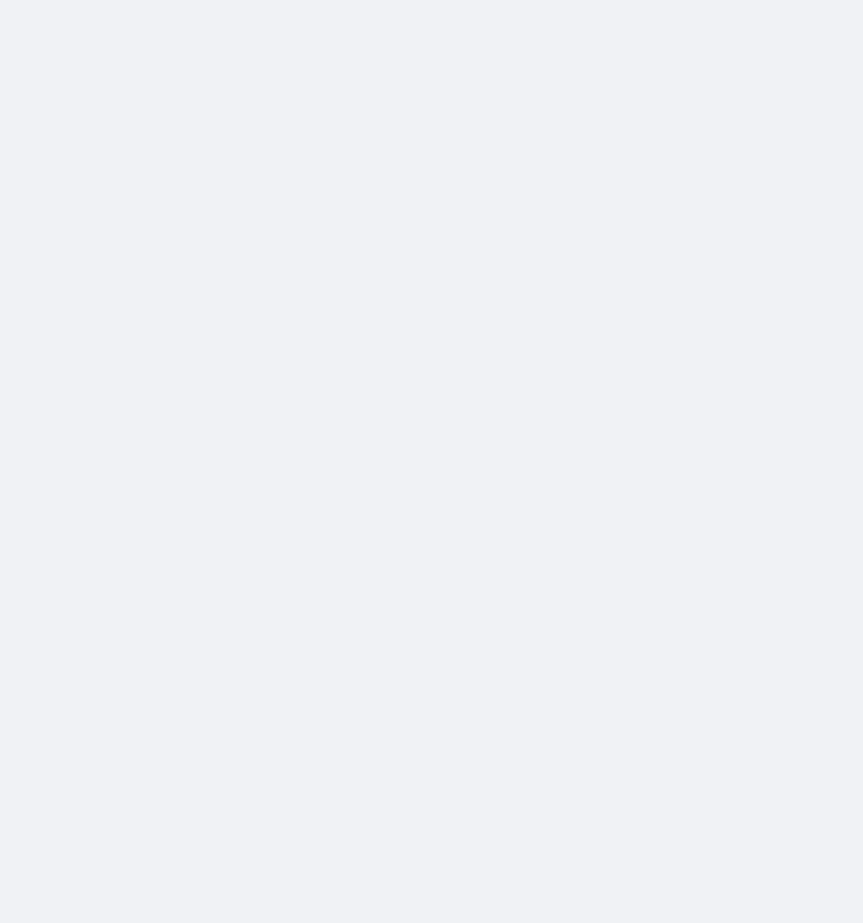
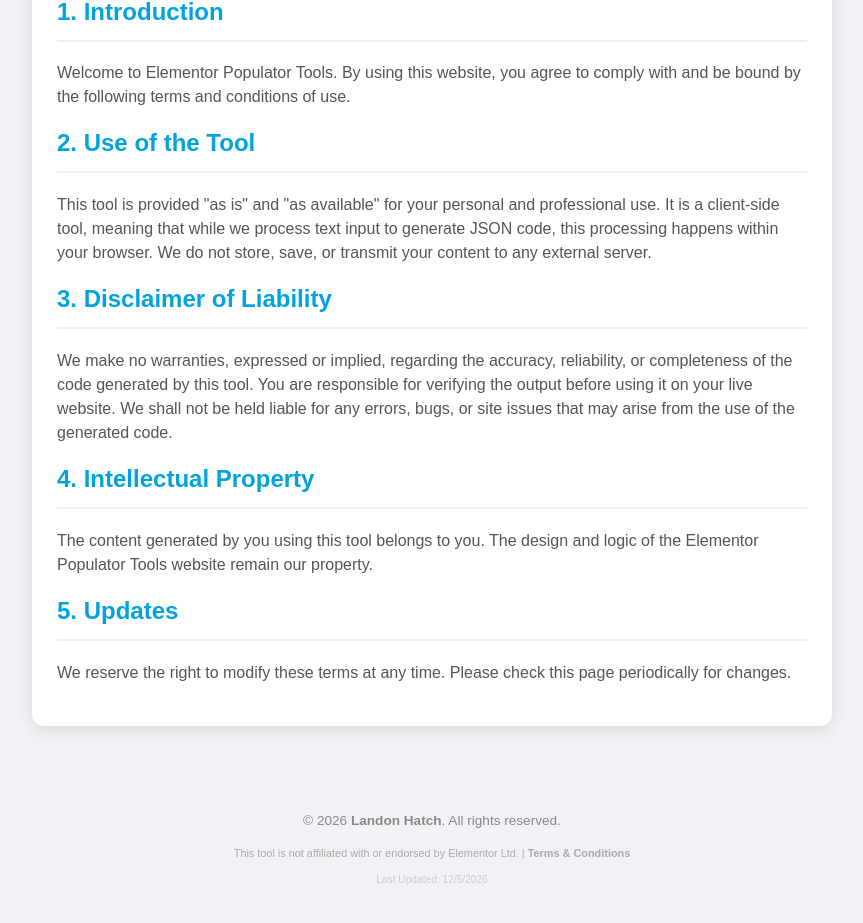
Before and after one commit to echohatch1/Elementor-Populator-Tools, a React (Vite) app: page /terms in a window 1280 px wide. Before the commit this address had no page. Shown: the part 315-1238 px from the top of the page, without its empty margins (208-1071 px from the left). Before the commit the page ends 800 px from the top, so only its background shows below. Built offline with nearby package versions, Linux system fonts and the light colour scheme; what react-quill-new would draw is missing.

Commit message:
Added Terms and Conditions

```diff
--- a/src/App.jsx
+++ b/src/App.jsx
@@ -3,6 +3,7 @@ import Layout from './layouts/Layout';
 import AccordionPopulator from './pages/AccordionPopulator';
 import IconListPopulator from './pages/IconListPopulator';
 import Home from './pages/Home';
+import Terms from './pages/Terms';
 
 function App() {
   return (
@@ -12,6 +13,7 @@ function App() {
           <Route index element={<Home />} />
           <Route path="accordion" element={<AccordionPopulator />} />
           <Route path="icon-list" element={<IconListPopulator />} />
+          <Route path="terms" element={<Terms />} />
         </Route>
       </Routes>
     </BrowserRouter>
--- a/src/components/Footer.jsx
+++ b/src/components/Footer.jsx
@@ -1,10 +1,14 @@
+import { Link } from 'react-router-dom';
+
 export default function Footer() {
     const currentYear = new Date().getFullYear();
     return (
         <footer className="global-footer">
             <div className="footer-container">
                 <p>&copy; {currentYear} <a href="https://landonhatch.com" target="_blank" rel="noopener noreferrer">Landon Hatch</a>. All rights reserved.</p>
-                <p className="footer-disclaimer">This tool is not affiliated with or endorsed by Elementor Ltd.</p>
+                <p className="footer-disclaimer">
+                    This tool is not affiliated with or endorsed by Elementor Ltd. | <Link to="/terms" className="hover:text-blue-600 underline">Terms & Conditions</Link>
+                </p>
                 <p className="footer-version">Last Updated: {__BUILD_DATE__}</p>
             </div>
         </footer>
--- /dev/null
+++ b/src/pages/Terms.jsx
@@ -0,0 +1,46 @@
+import React from 'react';
+
+export default function Terms() {
+    return (
+        <div className="card max-w-4xl mx-auto p-8 my-8">
+            <h1 className="text-3xl font-bold text-gray-800 mb-6 border-b pb-4">Terms and Conditions</h1>
+
+            <div className="prose text-gray-600 space-y-6">
+                <section>
+                    <h2 className="text-xl font-semibold text-gray-800 mb-2">1. Introduction</h2>
+                    <p>
+                        Welcome to Elementor Populator Tools. By using this website, you agree to comply with and be bound by the following terms and conditions of use.
+                    </p>
+                </section>
+
+                <section>
+                    <h2 className="text-xl font-semibold text-gray-800 mb-2">2. Use of the Tool</h2>
+                    <p>
+                        This tool is provided "as is" and "as available" for your personal and professional use. It is a client-side tool, meaning that while we process text input to generate JSON code, this processing happens within your browser. We do not store, save, or transmit your content to any external server.
+                    </p>
+                </section>
+
+                <section>
+                    <h2 className="text-xl font-semibold text-gray-800 mb-2">3. Disclaimer of Liability</h2>
+                    <p>
+                        We make no warranties, expressed or implied, regarding the accuracy, reliability, or completeness of the code generated by this tool. You are responsible for verifying the output before using it on your live website. We shall not be held liable for any errors, bugs, or site issues that may arise from the use of the generated code.
+                    </p>
+                </section>
+
+                <section>
+                    <h2 className="text-xl font-semibold text-gray-800 mb-2">4. Intellectual Property</h2>
+                    <p>
+                        The content generated by you using this tool belongs to you. The design and logic of the Elementor Populator Tools website remain our property.
+                    </p>
+                </section>
+
+                <section>
+                    <h2 className="text-xl font-semibold text-gray-800 mb-2">5. Updates</h2>
+                    <p>
+                        We reserve the right to modify these terms at any time. Please check this page periodically for changes.
+                    </p>
+                </section>
+            </div>
+        </div>
+    );
+}
```
